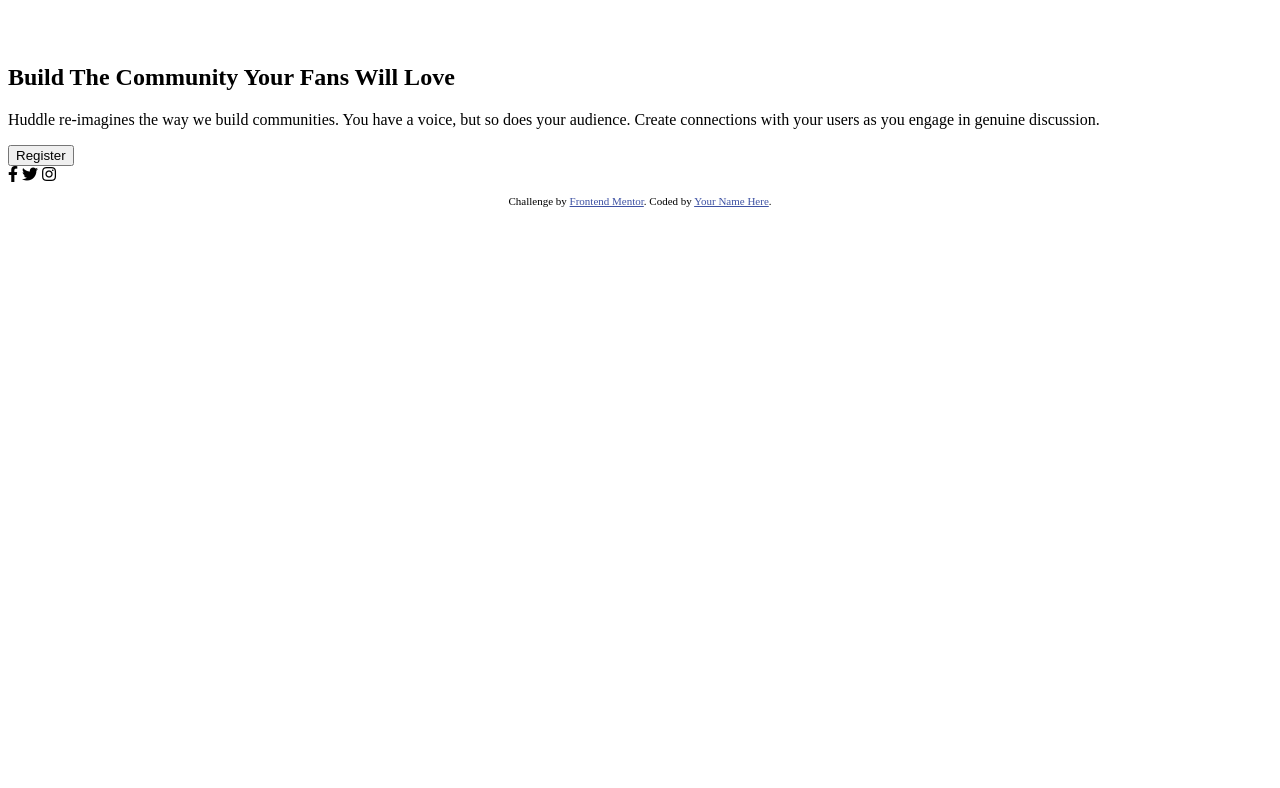
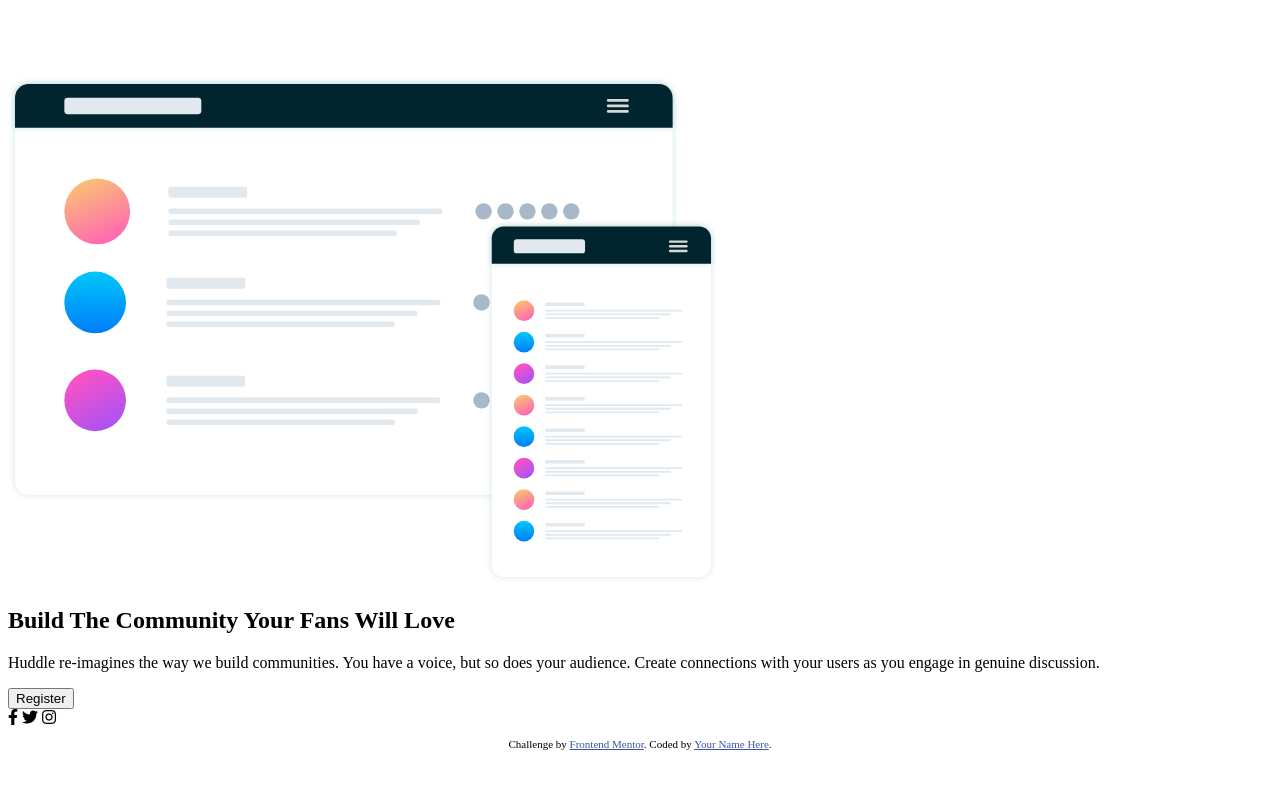
Before and after one commit to crojasf/03-huddle-landing-page, a website: page index.html in a window 1280 px wide. Drawn offline with Linux system fonts and the light colour scheme; the site is published under a folder, as on GitHub Pages, so addresses that start at the root find nothing.

Commit message:
actualizar url de images en html

```diff
--- a/index.html
+++ b/index.html
@@ -35,12 +35,12 @@
 
 
   <header>
-    <img src="/images/logo.svg" alt="" />
+    <img src="images/logo.svg" alt="" />
   </header>
 
   <main>
     <section>
-      <img src="/images/illustration-mockups.svg" alt="" />
+      <img src="images/illustration-mockups.svg" alt="" />
     </section>
 
 
```
